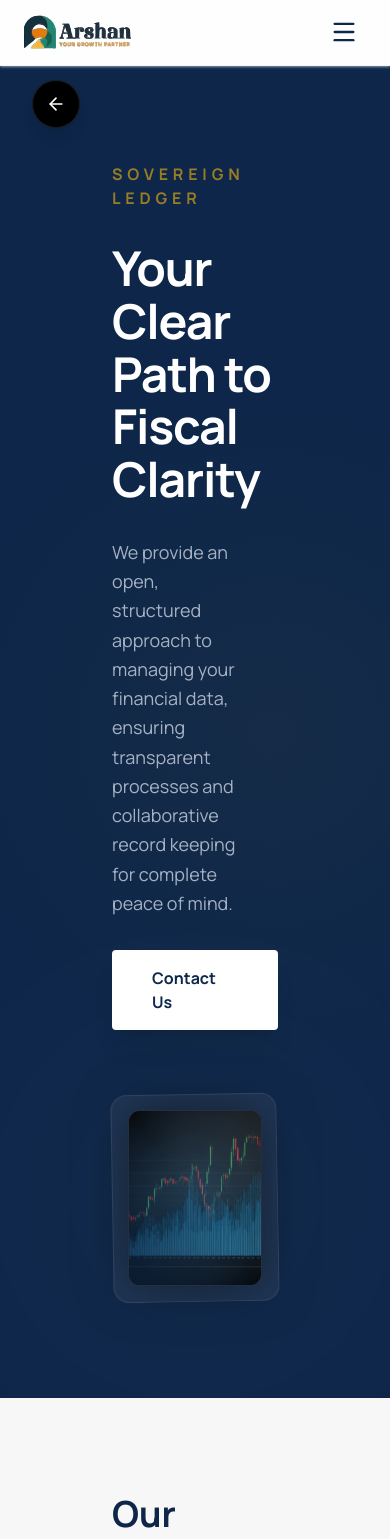
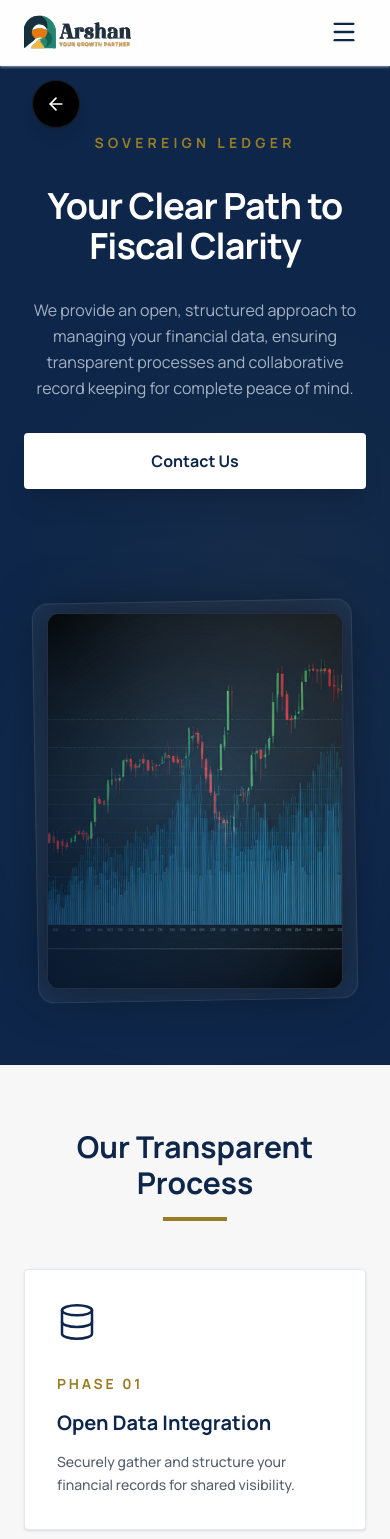
Before and after one commit to KoushikCodesWebpages/Arshan, a Next.js app: page /finance/process in a window 390 px wide. Shown: the top 1539 px of the page. Built offline with nearby package versions, Linux system fonts and the light colour scheme.

Commit message:
Added the components

```diff
--- a/src/components/finance/process/FinalFiscalCTA.tsx
+++ b/src/components/finance/process/FinalFiscalCTA.tsx
@@ -7,32 +7,37 @@ import { FadeInStagger, FadeItem } from "@/components/animations/FadeIn";
 
 export default function FinalFiscalCTA() {
   return (
-    <section className="py-24 bg-background">
-      <div className="w-full mx-auto px-28">
+    /* py-16 (Mobile) -> md:py-24 (PC) */
+    <section className="py-16 md:py-24 bg-background">
+      {/* px-6 (Mobile) -> md:px-28 (PC) */}
+      <div className="w-full mx-auto px-6 md:px-28">
         <FadeInStagger>
           <FadeItem>
-            <div className="bg-primary rounded-4xl p-20 md:p-32 text-center shadow-2xl relative overflow-hidden">
+            {/* rounded-3xl (Mobile) -> md:rounded-4xl (PC) */}
+            {/* p-12 (Mobile) -> md:p-32 (PC) */}
+            <div className="bg-primary rounded-3xl md:rounded-4xl p-12 md:p-32 text-center shadow-2xl relative overflow-hidden">
 
               {/* Content Wrapper */}
               <div className="relative z-10 flex flex-col items-center">
-                <h2 className="text-4xl md:text-6xl font-bold text-white tracking-tight mb-6">
+                {/* text-3xl (Mobile) -> md:text-6xl (PC) */}
+                <h2 className="text-3xl md:text-6xl font-bold text-white tracking-tight mb-6">
                   Achieve Fiscal Clarity
                 </h2>
 
-                <p className="text-slate-300/80 text-lg md:text-xl max-w-3xl leading-relaxed mb-12">
+                <p className="text-slate-300/80 text-base md:text-xl max-w-3xl leading-relaxed mb-10 md:mb-12">
                   Connect with our team to establish a transparent, robust financial <br className="hidden md:block" />
                   management system designed for your peace of mind.
                 </p>
 
                 <Link
                   href="/contact-us"
-                  className="bg-[#FFD978] hover:bg-[#FFD978]/90 text-primary px-12 py-5 font-bold rounded-sm shadow-xl transition-all active:scale-95 text-lg"
+                  className="bg-[#ca9c2a] hover:bg-[#FFD978]/90 text-primary px-8 md:px-12 py-4 md:py-5 font-bold rounded-sm shadow-xl transition-all active:scale-95 text-md md:text-lg w-full sm:w-auto"
                 >
                   Schedule a Consultation
                 </Link>
               </div>
 
-              {/* Background Depth - very subtle radial gradient */}
+              {/* Background Depth */}
               <div className="absolute inset-0 bg-[radial-gradient(circle_at_center,rgba(255,255,255,0.03),transparent_70%)] pointer-events-none" />
             </div>
           </FadeItem>
--- a/src/components/finance/process/FinanceProcessSteps.tsx
+++ b/src/components/finance/process/FinanceProcessSteps.tsx
@@ -34,41 +34,44 @@ const processes = [
 
 export default function FinanceProcessSteps() {
   return (
-    <section className="py-24 bg-background">
-      <div className="w-full mx-auto px-28">
+    /* py-16 (Mobile) -> md:py-24 (PC) */
+    <section className="py-16 md:py-24 bg-background">
+      {/* px-6 (Mobile) -> md:px-28 (PC) */}
+      <div className="w-full mx-auto px-6 md:px-28">
 
         {/* Section Header */}
-        <div className="mb-20">
-          <h2 className={`text-4xl md:text-5xl font-bold ${theme.text.brand} mb-4`}>
+        <div className="mb-12 md:mb-20 text-center md:text-left flex flex-col items-center md:items-start">
+          <h2 className={`text-3xl md:text-5xl font-bold ${theme.text.brand} mb-4`}>
             Our Transparent Process
           </h2>
-          {/* The Gold Underline from the design */}
+          {/* The Gold Underline */}
           <div className="w-16 h-1 bg-tertiary" />
         </div>
 
-        {/* Process Grid */}
+        {/* Process Grid: 1 column on mobile, 2 on tablet, 4 on desktop */}
         <FadeInStagger className="grid grid-cols-1 md:grid-cols-2 lg:grid-cols-4 gap-6">
           {processes.map((item, index) => (
             <FadeItem key={index}>
-              <div className={`${theme.cards.base} p-10 h-full min-h-105 hover:shadow-lg hover:-translate-y-1 transition-all duration-300`}>
+              {/* md:min-h-105 preserves your desktop height; min-h-0 for mobile */}
+              <div className={`${theme.cards.base} p-8 md:p-10 h-full min-h-0 md:min-h-105 hover:shadow-lg hover:-translate-y-1 transition-all duration-300 flex flex-col`}>
 
                 {/* Icon */}
-                <div className="mb-10">
+                <div className="mb-8 md:mb-10">
                   <item.icon className={`w-10 h-10 ${theme.text.brand}`} strokeWidth={1.5} />
                 </div>
 
                 {/* Phase Label */}
-                <span className={`block uppercase tracking-[0.2em] text-md font-bold ${theme.brand.accent} mb-6`}>
+                <span className={`block uppercase tracking-[0.2em] text-sm md:text-md font-bold ${theme.brand.accent} mb-4 md:mb-6`}>
                   {item.phase}
                 </span>
 
                 {/* Title */}
-                <h3 className={`text-2xl font-bold ${theme.text.brand} leading-tight mb-6`}>
+                <h3 className={`text-xl md:text-2xl font-bold ${theme.text.brand} leading-tight mb-4 md:mb-6`}>
                   {item.title}
                 </h3>
 
                 {/* Description */}
-                <p className={`text-md font-medium leading-relaxed text-secondary`}>
+                <p className={`text-sm md:text-md font-medium leading-relaxed text-secondary`}>
                   {item.description}
                 </p>
 
--- a/src/components/finance/process/FiscalClarity.tsx
+++ b/src/components/finance/process/FiscalClarity.tsx
@@ -9,73 +9,73 @@ import finance2 from "../../../../public/finance2.svg";
 
 export default function FiscalClarity() {
   return (
-    <section className="py-24 overflow-hidden bg-primary text-white relative">
-      {/* Background Subtle Glow for the whole section */}
+    <section className="py-16 md:py-24 overflow-hidden bg-primary text-white relative">
+      {/* Background Subtle Glow */}
       <div className="absolute top-0 left-0 w-full h-full bg-[radial-gradient(circle_at_70%_50%,rgba(164,134,38,0.05),transparent_50%)] pointer-events-none" />
 
-      <div className="w-full mx-auto px-28 relative z-10">
-        <div className="flex flex-col lg:flex-row items-center gap-16 lg:gap-32">
+      <div className="w-full mx-auto px-6 md:px-28 relative z-10">
+        <div className="flex flex-col lg:flex-row items-center gap-12 lg:gap-32">
 
-          {/* Left Content - 2/3 Width */}
-          <FadeInStagger className="lg:flex-2 space-y-8">
+          {/* Left Content - Desktop sizes preserved */}
+          <FadeInStagger className="lg:flex-2 space-y-8 text-center lg:text-left flex flex-col items-center lg:items-start">
             <FadeItem>
-              <span className={`uppercase tracking-[0.3em] text-md font-bold ${theme.brand.accent}`}>
+              <span className={`uppercase tracking-[0.3em] text-sm md:text-md font-bold ${theme.brand.accent}`}>
                 Sovereign Ledger
               </span>
             </FadeItem>
 
             <FadeItem>
-              {/* max-w-2xl ensures the linear 2-line break from your design */}
-              <h2 className="text-5xl md:text-6xl lg:text-7xl font-bold leading-[1.1] tracking-tight w-full">
+              <h2 className="text-4xl md:text-6xl lg:text-7xl font-bold leading-[1.1] tracking-tight w-full">
                 Your Clear Path to Fiscal Clarity
               </h2>
             </FadeItem>
 
             <FadeItem>
-              <p className="text-lg lg:text-xl leading-relaxed w-[80%] text-slate-300/80">
+              <p className="text-base md:text-lg lg:text-xl leading-relaxed w-full lg:w-[80%] text-slate-300/80 mx-auto lg:mx-0">
                 We provide an open, structured approach to managing your
                 financial data, ensuring transparent processes and collaborative
                 record keeping for complete peace of mind.
               </p>
             </FadeItem>
 
-            <FadeItem>
+            <FadeItem className="w-full sm:w-auto">
               <Link
                 href="/contact-us"
-                className="inline-block bg-white text-primary px-10 py-4 font-bold rounded-sm shadow-xl hover:bg-slate-100 transition-all active:scale-95"
+                className="inline-block bg-white text-primary px-10 py-4 font-bold rounded-sm shadow-xl hover:bg-slate-100 transition-all active:scale-95 w-full sm:w-auto text-center"
               >
                 Contact Us
               </Link>
             </FadeItem>
           </FadeInStagger>
 
-          {/* Right Image Stack - 1/3 Width with Large Atmospheric Glow */}
-          <FadeInStagger className="lg:flex-1 w-full relative group">
-            <FadeItem className="relative w-full aspect-4/5 max-w-md mx-auto">
+          {/* Right Image Stack - Fixed for Mobile Rendering */}
+          <FadeInStagger className="lg:flex-1 w-full relative group mt-16 lg:mt-0">
+            {/* Added w-full and min-h to prevent container collapse */}
+            <FadeItem className="relative w-full aspect-4/5 max-w-[320px] md:max-w-md mx-auto min-h-100 md:min-h-0">
 
-              {/* 1. THE BIG GLOW: Positioned behind everything */}
+              {/* THE BIG GLOW */}
               <div
-                className="absolute -inset-24 blur-[120px] rounded-full opacity-40 group-hover:opacity-60 transition-opacity duration-1000 pointer-events-none"
+                className="absolute -inset-12 md:-inset-24 blur-[80px] md:blur-[120px] rounded-full opacity-40 group-hover:opacity-60 transition-opacity duration-1000 pointer-events-none"
                 style={{
                   background: 'radial-gradient(circle, rgba(255,255,255,0.2) 0%, rgba(13,38,73,0) 70%)',
                   mixBlendMode: 'screen'
                 }}
               />
 
-              {/* 2. OUTER TRANSLUCENT FRAME: The "Glass" layer */}
+              {/* OUTER TRANSLUCENT FRAME */}
               <div className="absolute inset-0 bg-white/5 rounded-2xl backdrop-blur-xl border border-white/10 -rotate-1 transition-all duration-700 group-hover:rotate-0 group-hover:bg-white/10" />
 
-              {/* 3. MAIN IMAGE CONTAINER: Inset to show the frame behind it */}
-              <div className="absolute inset-4 rounded-xl overflow-hidden shadow-[0_0_50px_rgba(0,0,0,0.5)] border border-white/10 bg-slate-900 transition-transform duration-700 group-hover:scale-[1.02]">
+              {/* MAIN IMAGE CONTAINER */}
+              <div className="absolute inset-3 md:inset-4 rounded-xl overflow-hidden shadow-[0_0_50px_rgba(0,0,0,0.5)] border border-white/10 bg-slate-900 transition-transform duration-700 group-hover:scale-[1.02]">
                 <Image
                   src={finance2}
                   alt="Financial Analysis Meeting"
                   fill
                   className="object-cover opacity-90 transition-transform duration-1000 group-hover:scale-110"
+                  sizes="(max-width: 768px) 100vw, 500px"
                   priority
                 />
 
-                {/* 4. INTERNAL GRADIENT: For the "lit from behind" atmospheric depth */}
                 <div className="absolute inset-0 bg-linear-to-tr from-primary/60 via-transparent to-white/10 pointer-events-none" />
               </div>
 
```
Also changed, not shown: src/components/finance/process/TransparencyBanner.tsx (+12 -8 lines).
